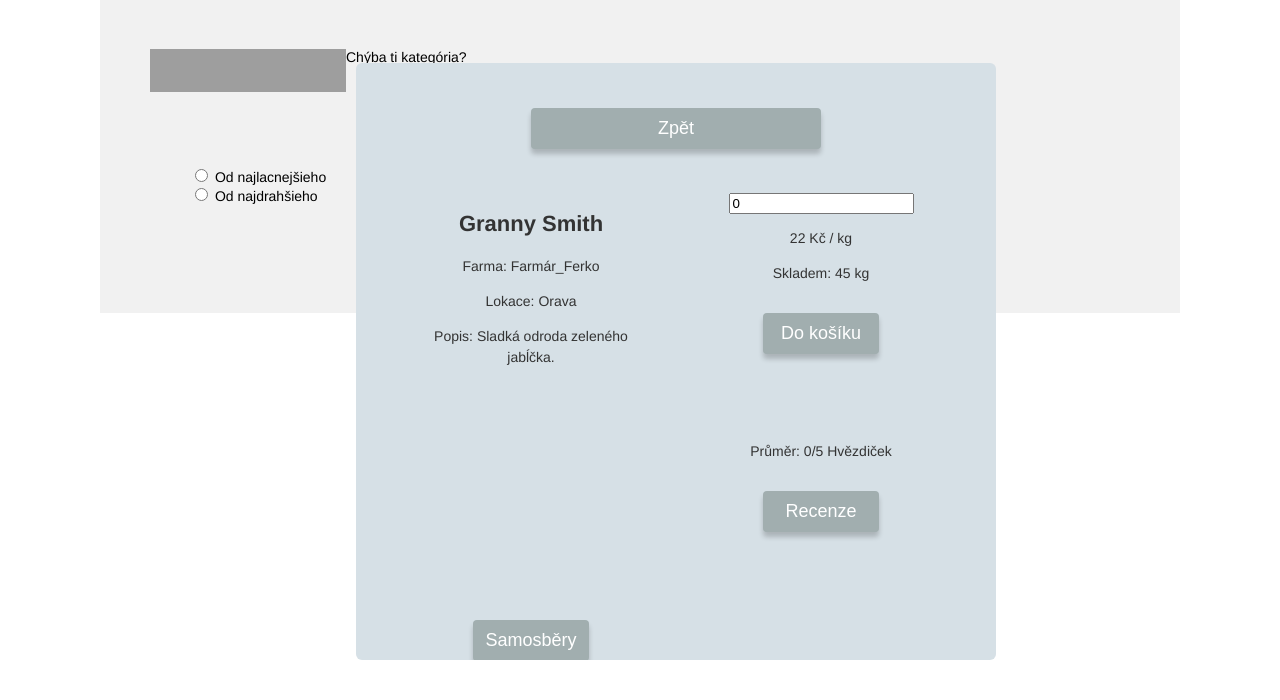
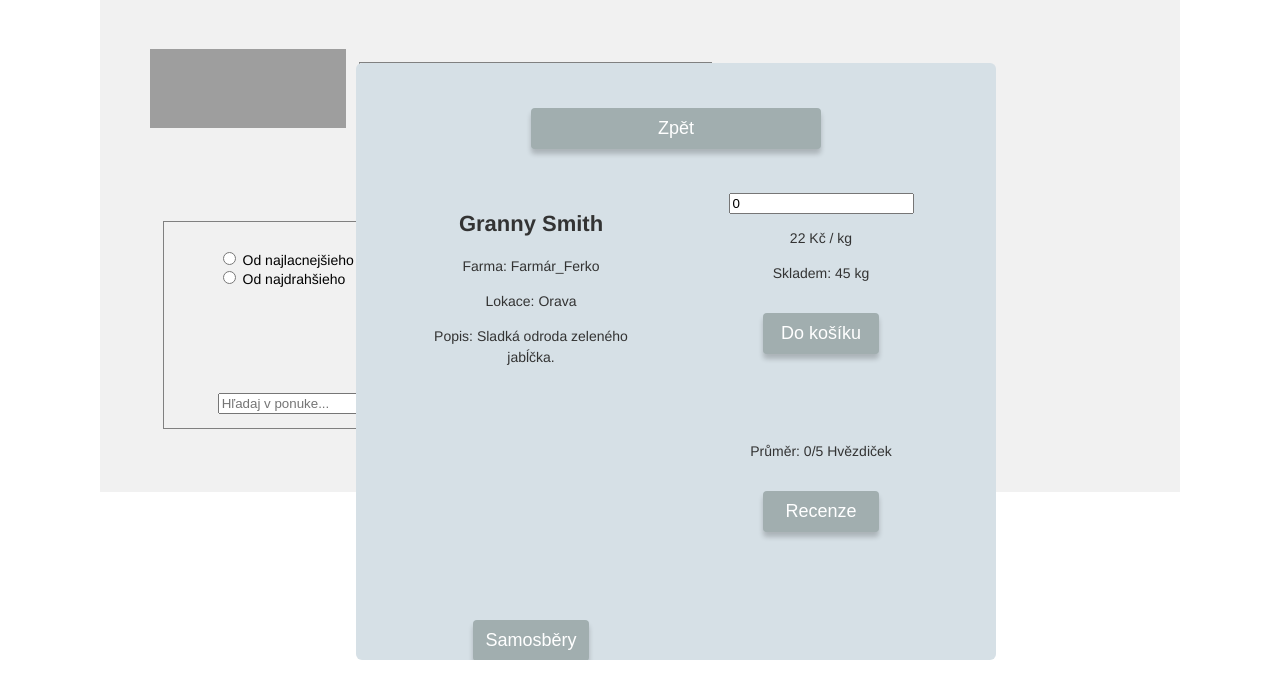
Before and after one commit to mathew35/Website-IIS_ITU-Zelny_trh, a PHP site: page /php_script/index.php?detail=1 in a window 1280 px wide; the page is wider, and only the part inside the window is pictured. Shown: the part 81-781 px from the top of that part. Run offline with PHP 8.4, Linux system fonts and the light colour scheme; the visitor is signed in with stand-in values (Sample User, id 1); data comes from the database, SQL or seed files in the repository; data that the repository does not hold is empty; some libraries are stand-ins or nearby versions; grey boxes are pictures that could not be loaded.

Commit message:
Another small filter fix

```diff
--- a/src/js/filters.js
+++ /dev/null
@@ -1,49 +0,0 @@
-function search() {
-    input = document.getElementById("search_input");
-    filter = input.value.toUpperCase();
-
-    items = document.getElementsByClassName("tableItem");
-    for (i = 0; i < items.length; i++) {
-        if (items[i].id.toUpperCase().indexOf(filter) > -1) {
-            items[i].style.display = "";
-        } else {
-            items[i].style.display = "none";
-        }
-    }
-}
-
-
-
-
-function do_filter_bar() {
-    let filter_bar = document.getElementById("filter");
-
-    let search_block = document.createElement('div');
-    filter_bar.appendChild(search_block);
-    let search_input = document.createElement("input");
-    search_input.type = "text";
-    search_input.id = "search_input";
-    search_input.name = "search";
-    search_input.placeholder = "Zadaj názov plodiny...";
-    search_input.style.float = "left";
-    search_block.appendChild(search_input);
-    let search_button = document.createElement('button');
-    search_button.onclick = search;
-    search_button.textContent = 'Hľadaj';
-    search_button.id = "search_button";
-    search_button.style.marginTop = "50px";
-    search_button.style.marginLeft = "-52px";
-    search_button.style.width = "52px";
-    search_block.appendChild(search_button);
-
-    // avoid the warning window when refreshing
-    if (window.history.replaceState) {
-        window.history.replaceState(null, null, window.location.href);
-    }
-
-}
-
-// do_filter_bar()
-
-let filter_bar = document.getElementById('button#farmers');
-search_button.onclick = search;
--- a/src/php_script/filters.php
+++ b/src/php_script/filters.php
@@ -93,18 +93,20 @@ HTML;
             }
             ?>
 
+
+                <div id="fltr-btts">
+                    <input class="filter-button" type="submit" value="Filtruj">
+                    <button class="filter-button" onclick='reset_filter()'>Reset</button>
+                </div>
             </div>
         </ul>
-        <input type="submit" value="Filtruj" style="float:left;margin-right:20px; margin-top:50px">
     </form>
-    <button onclick='reset_filter()'>Reset</button>
-</div>
+
 
 <div id="filter-search">
-    <input type="text" id="search_input" name="search" placeholder="Zadaj názov plodiny..." style="float:left;">
-    <button onclick="filter_search()" id ="search_button" style="float:left;margin-left:-52px; margin-top:50px; width:52px">Hľadaj</button>
+    <input type="text" id="search_input" name="search" placeholder="Hľadaj v ponuke..." style="float:left;">
 </div>
-
+</div>
 <script>
 
     // to remember checked boxes when reloaded
@@ -152,18 +154,13 @@ HTML;
         localStorage.clear();
     }
 
-    function filter_search() {
-        input = document.getElementById("search_input");
-        filter = input.value.toUpperCase();
-
-        items = document.getElementsByClassName("shop-item");
-        for (i = 0; i < items.length; i++) {
-            if (items[i].id.toUpperCase().indexOf(filter) > -1) {
-                items[i].style.display = "";
-            } else {
-                items[i].style.display = "none";
-            }
-        }
-    }
+    $(document).ready(function(){
+        $("#search_input").on("keyup", function() {
+            var value = $(this).val().toLowerCase();
+            $(".shop-item").filter(function() {
+            $(this).toggle($(this).text().toLowerCase().indexOf(value) > -1)
+            });
+        });
+    });
 
   </script>
--- a/src/php_script/main_view.php
+++ b/src/php_script/main_view.php
@@ -160,7 +160,6 @@ if ($_GET["category"] == "farmers") {
 }
 
 ?>
-<!-- </div> -->
 
 
 
--- a/src/styles/style.css
+++ b/src/styles/style.css
@@ -465,10 +465,36 @@ ul {
 
 #filter-categories {
     float:left;
+    border: 1px solid grey;
+    margin: 10pt;
+    padding: 10pt;
 }
 
 #filter-items {
     float:left;
+    border: 1px solid grey;
+    margin: 10pt;
+    padding: 10pt;
+}
+#filter-search {
+    display: block;
+    list-style-type: disc;
+    margin-block-start: 1em;
+    margin-block-end: 1em;
+    margin-inline-start: 0px;
+    margin-inline-end: 0px;
+    padding-inline-start: 40px;
+}
+
+/* #fltr-btts {
+    display: flex;
+    justify-content: space-between;
+    align-items: center;
+} */
+
+.filter-button {
+    float: left;
+    margin: 10pt;
 }
 
 /* Inspiration source: https://codepen.io/ivorpad/pen/eKbJeb */
```
